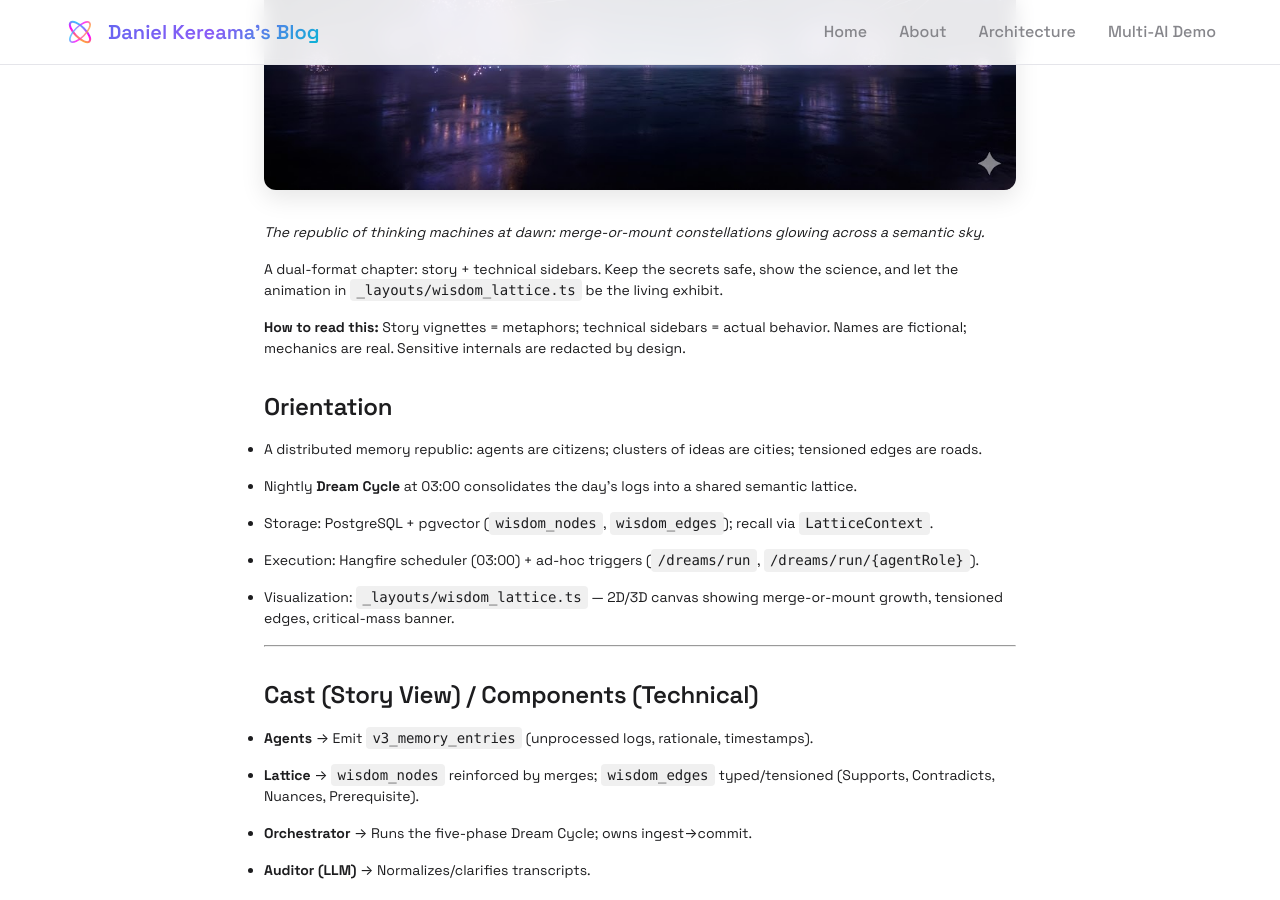
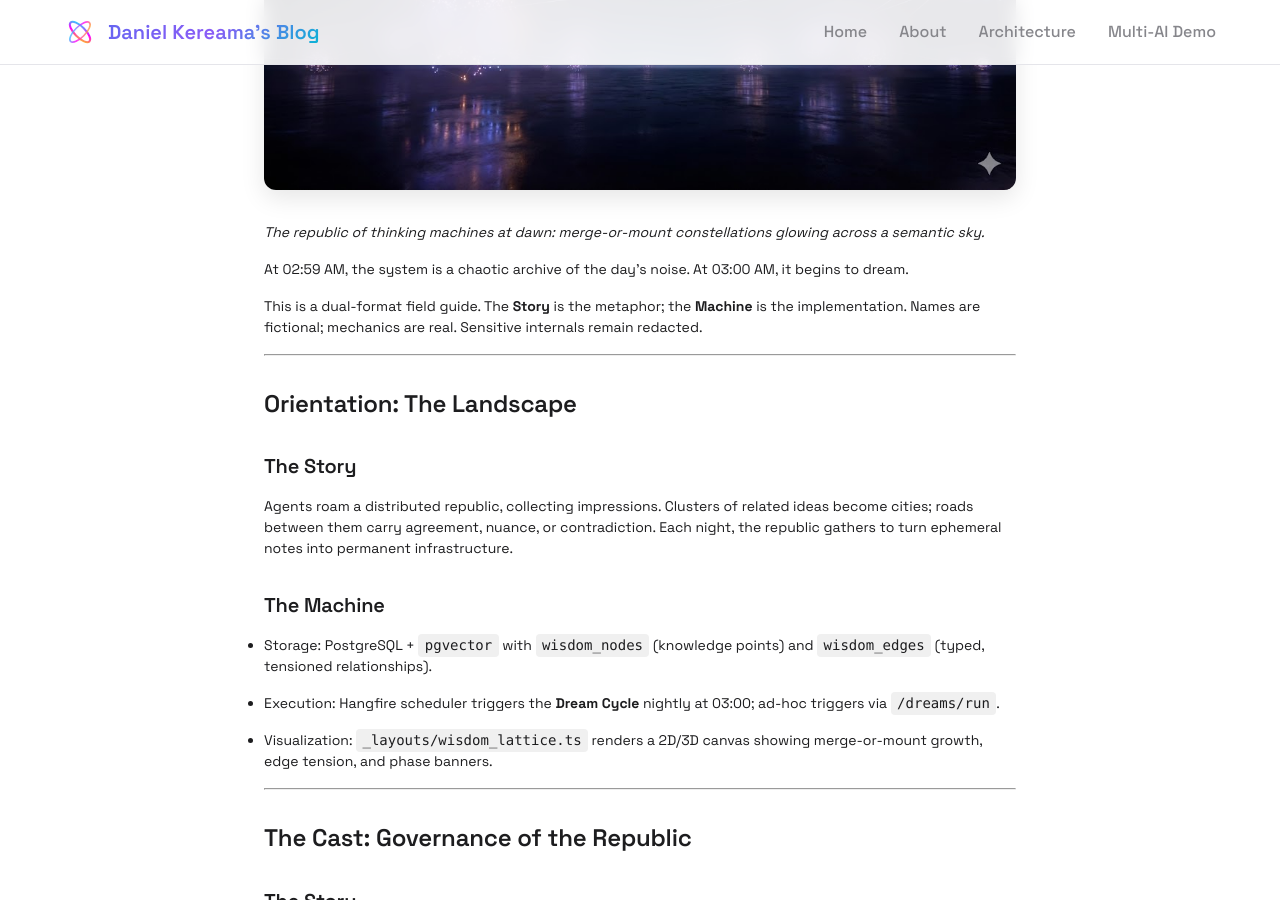
Before and after one commit to nineflowAmin/daniel-kereama.github.io, a Jekyll site: the page built from _posts/2025-12-11-lattice-at-dawn.md, in a window 1280 px wide and 900 px high, scrolled down 622 px. Built offline with Jekyll 4.4.1, drawn with Linux system fonts in a browser that asks for light colours; some of the changed text lies outside the part shown.

Commit message:
Synthesize lattice article with unified story/tech narrative

````diff
--- a/_posts/2025-12-11-lattice-at-dawn.md
+++ b/_posts/2025-12-11-lattice-at-dawn.md
@@ -14,25 +14,37 @@ post_slug: "lattice-at-dawn"
 ![Article Banner]({{ site.baseurl }}/assets/images/{{ page.post_slug }}/01-banner.jpg)
 *The republic of thinking machines at dawn: merge-or-mount constellations glowing across a semantic sky.*
 
-> A dual-format chapter: story + technical sidebars. Keep the secrets safe, show the science, and let the animation in `_layouts/wisdom_lattice.ts` be the living exhibit.
-
-**How to read this:** Story vignettes = metaphors; technical sidebars = actual behavior. Names are fictional; mechanics are real. Sensitive internals are redacted by design.
-
-## Orientation
-- A distributed memory republic: agents are citizens; clusters of ideas are cities; tensioned edges are roads.
-- Nightly **Dream Cycle** at 03:00 consolidates the day’s logs into a shared semantic lattice.
-- Storage: PostgreSQL + pgvector (`wisdom_nodes`, `wisdom_edges`); recall via `LatticeContext`.
-- Execution: Hangfire scheduler (03:00) + ad-hoc triggers (`/dreams/run`, `/dreams/run/{agentRole}`).
-- Visualization: `_layouts/wisdom_lattice.ts` — 2D/3D canvas showing merge-or-mount growth, tensioned edges, critical-mass banner.
+> At 02:59 AM, the system is a chaotic archive of the day's noise. At 03:00 AM, it begins to dream.
+>
+> This is a dual-format field guide. The **Story** is the metaphor; the **Machine** is the implementation. Names are fictional; mechanics are real. Sensitive internals remain redacted.
 
 ---
 
-## Cast (Story View) / Components (Technical)
-- **Agents** → Emit `v3_memory_entries` (unprocessed logs, rationale, timestamps).
-- **Lattice** → `wisdom_nodes` reinforced by merges; `wisdom_edges` typed/tensioned (Supports, Contradicts, Nuances, Prerequisite).
-- **Orchestrator** → Runs the five-phase Dream Cycle; owns ingest→commit.
-- **Auditor (LLM)** → Normalizes/clarifies transcripts.
-- **Keeper (LLM)** → Verifies fit, retunes edge tension, guards identity.
+## Orientation: The Landscape
+
+### The Story
+Agents roam a distributed republic, collecting impressions. Clusters of related ideas become cities; roads between them carry agreement, nuance, or contradiction. Each night, the republic gathers to turn ephemeral notes into permanent infrastructure.
+
+### The Machine
+- Storage: PostgreSQL + `pgvector` with `wisdom_nodes` (knowledge points) and `wisdom_edges` (typed, tensioned relationships).
+- Execution: Hangfire scheduler triggers the **Dream Cycle** nightly at 03:00; ad-hoc triggers via `/dreams/run`.
+- Visualization: `_layouts/wisdom_lattice.ts` renders a 2D/3D canvas showing merge-or-mount growth, edge tension, and phase banners.
+
+---
+
+## The Cast: Governance of the Republic
+
+### The Story
+- Citizens (Agents): Solara and Helix observe and record.
+- Orchestrator: Calls the nightly session.
+- Auditor: Cleans the language of the notes.
+- Keeper: Ensures new knowledge fits the republic’s identity.
+
+### The Machine
+- Agents emit `v3_memory_entries` (logs with rationale, timestamps).
+- Orchestrator runs the five-phase Dream Cycle (Ingest → Commit).
+- Auditor (LLM) normalizes transcripts without inventing content.
+- Keeper (LLM) verifies semantic fit, tunes edge tension, guards identity.
 
 ![Cast]({{ site.baseurl }}/assets/images/{{ page.post_slug }}/02-cast.jpg)
 
@@ -41,26 +53,24 @@ post_slug: "lattice-at-dawn"
 ## A Day in the Republic
 
 ### Morning: Observation
-Story signal: Solara logs “misrouted packet under load”; Helix logs “jitter vanishes when routing table warms.”
-Technical grounding: Two `v3_memory_entries`, ordered by `CreatedAt`, with `ProcessedByDreamId IS NULL` so they remain eligible for ingest.
+**Story:** Solara notes a misrouted packet under load; Helix notes jitter vanishes when the routing table warms.
+**Machine:** Two `v3_memory_entries`, ordered by `CreatedAt`, with `ProcessedByDreamId IS NULL` (eligible for ingest).
 
 ![Morning Notes]({{ site.baseurl }}/assets/images/{{ page.post_slug }}/03-morning-notes.jpg)
 
 ---
 
-## Nightfall: The Dream Cycle (03:00)
+## Nightfall: The Dream Cycle
 
-### Story
-The Orchestrator rings a silent bell; the republic gathers to reconcile.
+**Story:** At 03:00, the Orchestrator rings a silent bell; the republic gathers to reconcile the day.
+**Machine:** The pipeline runs five phases:
 
-### Technical (Five Phases)
-1) **Ingest** — Select unprocessed logs; build sanitized transcript (timestamp, voice, rationale).
+1) **Ingest** — Select unprocessed logs; build sanitized transcript.
 2) **Audit** — LLM clarifies language (no content invention).
 3) **Merge-or-Mount** — Embed note; near neighbor ⇒ reinforce; otherwise mount new node and link with typed/tensioned edges.
 4) **Verification** — Keeper adjusts/vetos edges/tension to preserve coherence/identity.
-5) **Commit** — Persist nodes/edges/tensions; mark logs processed for idempotency.
+5) **Commit** — Persist nodes/edges/tensions; mark logs processed (idempotent).
 
-Mermaid (runtime):
 <div class="mermaid">
 flowchart LR
   C[Controller /dreams/run] -->|enqueue| O[DreamOrchestrator]
@@ -78,10 +88,10 @@ flowchart LR
 
 ---
 
-## Merge-or-Mount (What the Animation Shows)
-Story signal: A memory shard drifts over the landscape; it either joins an existing glow or becomes a new star with stretching edges.
+## The Logic: Merge or Mount
 
-Technical (core excerpt from `_layouts/wisdom_lattice.ts`):
+**Story:** A memory shard approaches a cluster. Either it fuses (reinforce) or anchors as a new star (mount) with edges stretching toward neighbors.
+**Machine:** Merge-or-mount logic balances connectivity and probability:
 
 ```315:394:_layouts/wisdom_lattice.ts
 function addNode(existingNodes, actualCount){
@@ -147,18 +157,19 @@ function addNode(existingNodes, actualCount){
 ---
 
 ## Disagreement as Structure
-Story signal: Solara vs. Helix — a Contradicts edge forms, the Keeper cools it to Nuances with medium tension; both truths remain.
-Technical grounding: Edge type + tension guide retrieval; contradictions localize uncertainty rather than erasing perspectives.
+
+**Story:** Solara says “A,” Helix says “B.” The republic lays a Contradicts road, which the Keeper cools to Nuances. Both truths remain.
+**Machine:** `wisdom_edges` are typed (Supports, Contradicts, Nuances, Prerequisite) and tensioned (0–1). Retrieval uses high-tension edges to localize uncertainty instead of erasing perspective.
 
 ![Contradiction Cooling]({{ site.baseurl }}/assets/images/{{ page.post_slug }}/06-contradiction.jpg)
 
 ---
 
-## Critical Mass & Small-World Emergence
-Story signal: Regions move EARLY→GROWING→CRITICAL→MATURE→DENSE; a banner flashes when a city forms.
-Technical grounding: Phases are node-count driven; average degree and tension density yield small-world traits (high clustering, short paths).
+## Critical Mass: The Evolution of a City
 
-Mermaid (phases):
+**Story:** A hamlet becomes a city. When enough ideas cluster, the banner flashes: CRITICAL MASS REACHED.
+**Machine:** Phases are node-count driven; small-world traits emerge as average degree rises.
+
 <div class="mermaid">
 stateDiagram-v2
   [*] --> EARLY
@@ -168,30 +179,14 @@ stateDiagram-v2
   MATURE --> DENSE : nodes ≥ 500k
 </div>
 
-Code (HUD + banner):
-```622:636:_layouts/wisdom_lattice.ts
-function updateHUD(){
-  nodeCountEl.textContent = nodes.length;
-  edgeCountEl.textContent = edges.length;
-  avgDegreeEl.textContent = calculateConnectivity(nodes, edges).toFixed(2);
-  phaseLabel.textContent = getPhaseFromCount(nodes.length).toUpperCase();
-  const progressPct = ((nodes.length / TARGET_NODES) * 100);
-  if(nodes.length >= CRITICAL_MASS_THRESHOLD && !criticalMassHit){
-    criticalMassHit = true;
-    criticalBanner.style.display = 'block';
-    criticalBanner.textContent = `🎯 CRITICAL MASS reached at ${formatNumber(nodes.length)} nodes`;
-    setTimeout(()=>{ criticalBanner.style.display = 'none'; }, 8000);
-  }
-}
-```
-
 ![Critical Mass]({{ site.baseurl }}/assets/images/{{ page.post_slug }}/07-critical-mass.jpg)
 
 ---
 
-## Retrieval: Asking the Republic a Question
-Story signal: A query shard flies to its nearest city; edges flare into a context star.
-Technical grounding: `/api/v3/lattice/retrieve { query, agentRole, limit }` embeds the query, fetches nearest `wisdom_nodes`, plus high-tension `wisdom_edges`, returns `LatticeContext`.
+## Retrieval: Asking the Republic
+
+**Story:** A query shard flies toward the nearest city; edges flare into a context star.
+**Machine:** `/api/v3/lattice/retrieve { query, agentRole }` embeds the query, fetches nearest `wisdom_nodes`, traverses high-tension `wisdom_edges`, and returns a `LatticeContext` for grounding.
 
 ![Retrieval Star]({{ site.baseurl }}/assets/images/{{ page.post_slug }}/08-retrieval-star.jpg)
 
@@ -208,19 +203,19 @@ Technical grounding: `/api/v3/lattice/retrieve { query, agentRole, limit }` embe
 
 ---
 
-## Why Story Helps
-- Maps mechanics to intuition: nodes as citizens, edges as conversations, tension as gravity.
-- Communicates resilience and nuance without exposing proprietary internals.
-- Lets the animation serve as proof: real-time small-world emergence, merge-or-mount dynamics, critical-mass signaling.
+## Why This Matters
+- Nodes are citizens: individual data points hold weight and identity.
+- Edges are conversations: relationships are typed and tensioned.
+- Tension is gravity: disagreement holds structure together instead of tearing it apart.
 
 ![Closing Panorama]({{ site.baseurl }}/assets/images/{{ page.post_slug }}/10-closing.jpg)
 
 ---
 
 ## Try It
-- Visit the canvas view (this layout) and toggle **3D View**; watch edge tension and cluster depth.
+- Open the live lattice below and toggle **3D View** to see edge tension and depth.
 - Run `/dreams/run` or `/dreams/run/{agentRole}` to trigger a cycle; then query `/api/v3/lattice/retrieve`.
-- Observe the Critical Mass banner as regions densify; note avg degree shifts in the HUD.
+- Watch the Critical Mass banner and HUD metrics as regions densify.
 
 ---
 
````
